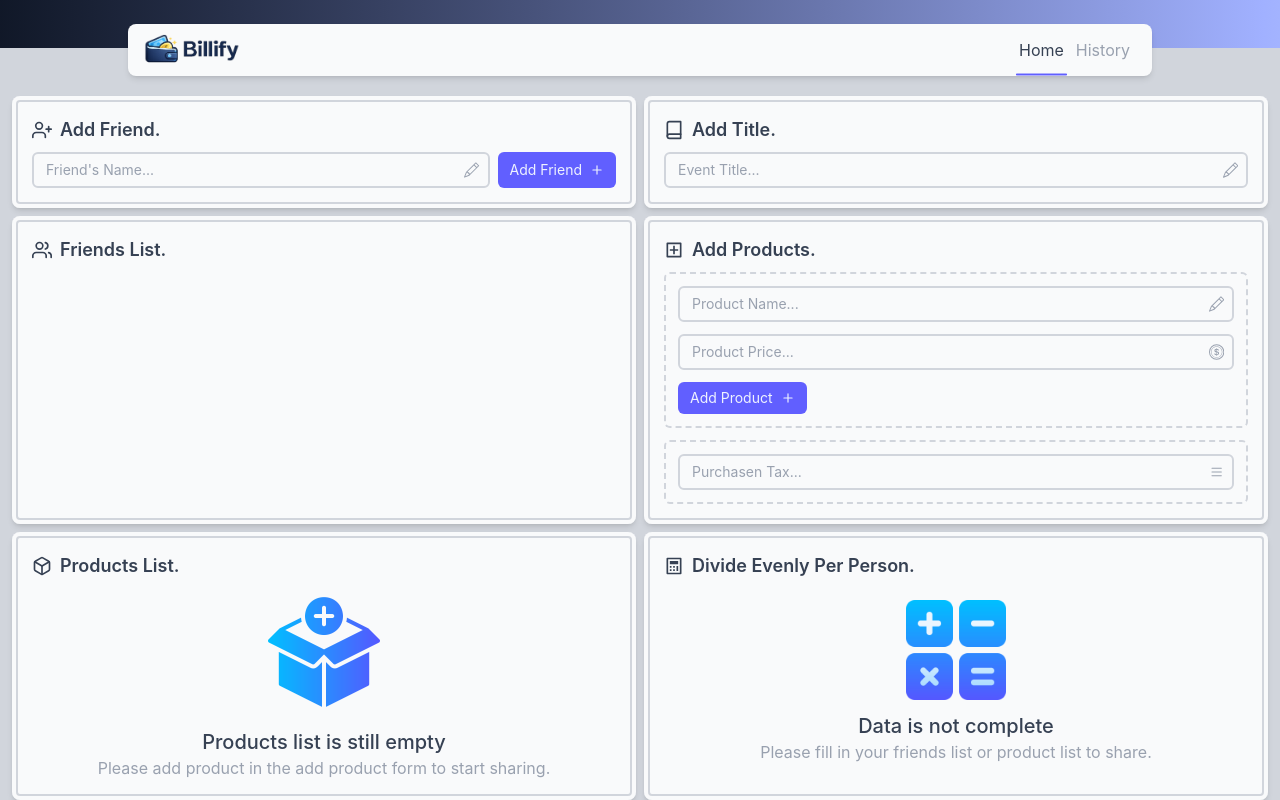
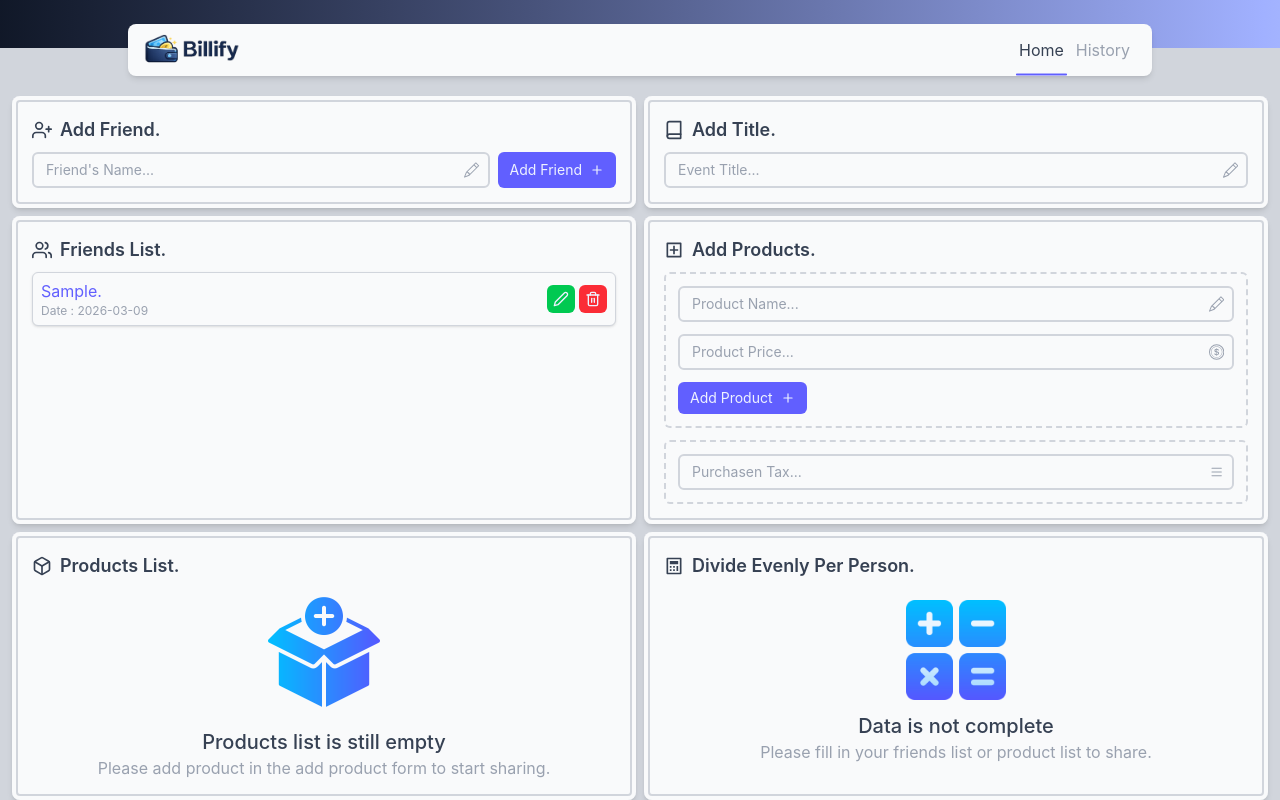
Before and after one commit to MazumalaAja/Billify-Web-FE, a React (Vite) app: page / in a window 1280 px wide. Both pictures are taken after typing "Sample" into the empty fields and a click on the button "Add Friend". Shown: the top 800 px of the page. Built offline with nearby package versions, Linux system fonts and the light colour scheme.

Commit message:
create add products logic

```diff
--- a/src/components/CustomButton.tsx
+++ b/src/components/CustomButton.tsx
@@ -11,11 +11,11 @@ interface ButtonProps {
 }
 
 // MY-CODE
-const CustomButton = ({label = "label",onClick,customStyle,Icon,disabled} : ButtonProps) => {
+const CustomButton = ({label,onClick,customStyle,Icon,disabled} : ButtonProps) => {
   return (
     <>
       <button disabled={disabled} onClick={onClick} className={`${customStyle && customStyle} bg-indigo-500 px-3 p-1.5 text-indigo-50 flex items-center text-nowrap duration-200 rounded-md capitalize gap-2 hover:opacity-80 cursor-pointer active:scale-98`}>
-        <span>{label}</span>
+        <span>{label && label}</span>
         {Icon && <Icon />}
        </button>
     </>
--- /dev/null
+++ b/src/components/CustomList.tsx
@@ -0,0 +1,29 @@
+// IMPORT
+import type { ReactNode } from "react";
+
+// TYPE
+interface PropsList {
+  data?:any[],
+  children?:(value:any,index:number) => ReactNode,
+  customStyle?:string
+}
+
+
+
+// MY-CODE
+const CustomList = ({data ,children , customStyle} : PropsList) => {
+  return (
+    <>
+      <ul className="flex flex-col gap-2">
+        {data?.map((value,index)=> (
+          <li className={`${customStyle && customStyle} bg-gray-50 border border-gray-300 rounded-md p-1.5 px-2`} key={index}>
+            {children?.(value,index)}
+          </li>
+        ))}
+      </ul>
+    </>
+  )
+}
+
+// EXPORT
+export default CustomList;
--- /dev/null
+++ b/src/functions/rupiah.ts
@@ -0,0 +1,12 @@
+// MY-CODE
+const Rupiah = (data:number) => {
+  let result = new Intl.NumberFormat("id-ID" ,{
+    style:"currency",
+    currency:"IDR",
+    maximumFractionDigits:0,
+  }).format(data)
+  return result;
+}
+
+// EXPORT
+export default Rupiah;
--- a/src/hooks/useHomePage.ts
+++ b/src/hooks/useHomePage.ts
@@ -23,6 +23,13 @@ type friendsType = {
   createdAt:string
 }
 
+type productsType = {
+  id:number,
+  name:string,
+  price:number,
+  createdAt:string
+}
+
 // MY-CODE
 const useHomePage = () => {
   // STATES
@@ -37,6 +44,10 @@ const useHomePage = () => {
   const [friends,setFriends] = useState<friendsType[]>(()=> {
     return getLocalData("friends" , [])
   });
+
+  const [products,setProducts] = useState<productsType[]>(()=> {
+    return getLocalData("products" , []);
+  })
 
   // GETLOCAL DATA
   function getLocalData (localKey:string,defaultValue:any) {
@@ -65,12 +76,20 @@ const useHomePage = () => {
         name:input.friendsName,
         items:[],
         createdAt:new Date().toISOString().split("T")[0]}]));
+        setInput(prev=> ({...prev,friendsName:""}))
+    } else {
+       setProducts(prev=> ([...prev,
+      {
+        id:Date.now(),
+        name:input.productsName,
+        price:Number(input.productsPrice),
+        createdAt:new Date().toISOString().split("T")[0]}]));
+        setInput(prev=> ({...prev,productsName:"" , productsPrice:""}))
     }
-    setInput(prev=> ({...prev,friendsName:""}))
   }
 
   // RETURN
-  return {input, friends, handleChange,handleClick}
+  return {input, products, friends, handleChange,handleClick}
 }
 
 // EXPORT
--- a/src/pages/homePage.tsx
+++ b/src/pages/homePage.tsx
@@ -1,5 +1,5 @@
 // IMPPORT
-import { FiBook, FiBox, FiPlus, FiUserPlus, FiUsers } from "react-icons/fi";
+import { FiBook, FiBox, FiEdit2, FiPlus, FiTrash2, FiUserPlus, FiUsers } from "react-icons/fi";
 import CustomInput from "../components/CustomInput";
 import CustomSection from "../components/customSection";
 import {BsCoin, BsList, BsPencil} from "react-icons/bs";
@@ -11,17 +11,23 @@ import devide from "../assets/images/calculator.png"
 import equal from "../assets/images/equal.png"
 import useHomePage from "../hooks/useHomePage";
 import { useEffect } from "react";
+import CustomList from "../components/CustomList";
+import Rupiah from "../functions/rupiah";
 
 // MY-CODE
 const HomePage = () => {
   // FUNCTIONS
-  const {input,friends,handleChange,handleClick} = useHomePage();
+  const {input,products,friends,handleChange,handleClick} = useHomePage();
 
   useEffect(()=> {
+    console.log(friends)
+    console.log(products)
     localStorage.setItem("friends" , JSON.stringify(friends));
+    localStorage.setItem("products" , JSON.stringify(products));
     localStorage.setItem("event" , JSON.stringify(input.event));
     localStorage.setItem("tax" , JSON.stringify(input.tax));
-  } ,[friends,input.event,input.tax])
+    // localStorage.clear();
+  } ,[friends,input.event,input.tax,products])
   return (
     <>
       <CustomSection Icon={FiUserPlus} title="Add Friend.">
@@ -44,27 +50,45 @@ const HomePage = () => {
       </CustomSection>
 
       <CustomSection customStyle={`p-4`} Icon={FiUsers} title="Friends List.">
-        <div className="flex items-center flex-col">
+        {friends.length < 1 && <div className="flex items-center flex-col">
           {/* ===== WHEN FRIENDS EMPTY */}
-          {friends.length < 1 && <div>
+          <div>
             <img className="w-40 mb-3" src={friendsphoto} alt="" />
-          </div>}
+          </div>
 
-          {friends.length < 1 && <div className="text-center">
+          <div className="text-center">
             <h2 className="text-base md:text-xl font-medium">Friends list is still empty</h2>
             <p className="text-xs lg:text-base text-gray-400">Please add friends in the add friends form to start sharing.</p>
-          </div>}
+          </div>
+        </div>}
 
-          {/* WHEN FRIENDS EXIST */}
+        {/* ===== WHEN FRIENDS EXIST OR FRIENDS LENGTH > 0 */}
+        {friends.length > 0 && <CustomList customStyle="shadow-sm" data={friends}>
+          {(value)=> (
+            <div className="flex justify-between items-center gap-2">
+              <div className="flex flex-col">
+                <h2 className="capitalize text-sm md:text-base text-indigo-500">{value.name}.</h2>
+                <small className="text-[0.6rem] md:text-xs text-gray-400">Date : {value.createdAt}</small>
+              </div>
 
-        </div>
+              <div className="flex gap-1 items-center">
+                <CustomButton customStyle="gap-0! p-1! md:p-1.5! bg-green-500!" Icon={FiEdit2} />
+                <CustomButton customStyle="gap-0! p-1! md:p-1.5! bg-red-500!" Icon={FiTrash2} />
+              </div>
+            </div>
+          )}
+        </CustomList>}
       </CustomSection>
 
       <CustomSection  Icon={RiAddBoxLine} title="Add Products.">
         <div className="space-y-3 p-3 border-2 mb-3 rounded-md border-dashed border-gray-300">
-          <CustomInput label="Product Name..." Icon={BsPencil} />
-          <CustomInput type="number" label="Product Price..." Icon={BsCoin} />
-           <CustomButton label="Add Product" Icon={FiPlus} customStyle={`text-xs! sm:text-sm! md:text-base justify-center w-full  sm:w-max!`} />
+          <CustomInput value={input.productsName} onChange={(e)=>{
+            handleChange("productsName",e.target.value);
+          }} label="Product Name..." Icon={BsPencil} />
+          <CustomInput value={input.productsPrice} onChange={(e)=> {
+            handleChange("productsPrice",e.target.value);
+          }} type="number" label="Product Price..." Icon={BsCoin} />
+           <CustomButton onClick={()=> handleClick("products")} label="Add Product" Icon={FiPlus} customStyle={`text-xs! sm:text-sm! md:text-base justify-center w-full  sm:w-max!`} />
         </div>
 
         <div className="space-y-3 p-3 border-2 rounded-md border-dashed border-gray-300">
@@ -75,7 +99,8 @@ const HomePage = () => {
       </CustomSection>
 
       <CustomSection Icon={FiBox} title="Products List.">
-         <div className="flex items-center flex-col">
+        {/* ===== WHEN PRODUCTS EMPTY */}
+         {products.length < 1 && <div className="flex items-center flex-col">
           <div>
             <img className="w-32 mb-3" src={productAdd} alt="" />
           </div>
@@ -84,7 +109,24 @@ const HomePage = () => {
             <h2 className="text-base md:text-xl font-medium">Products list is still empty</h2>
             <p className="text-xs lg:text-base text-gray-400">Please add product in the add product form to start sharing.</p>
           </div>
-        </div>
+        </div>}
+
+        {/* ===== WHEN PRODUCTS EXIST */}
+        {products.length > 0 && <CustomList customStyle="shadow-sm" data={products}>
+          {(value)=> (
+            <div className="flex justify-between items-center gap-2">
+              <div className="flex flex-col">
+                <h2 className="capitalize text-sm md:text-base text-indigo-500">{value.name}.</h2>
+                <small className="text-[0.6rem] md:text-xs text-gray-400">Price : {Rupiah(value.price)}</small>
+              </div>
+
+              <div className="flex gap-1 items-center">
+                <CustomButton customStyle="gap-0! p-1! md:p-1.5! bg-green-500!" Icon={FiEdit2} />
+                <CustomButton customStyle="gap-0! p-1! md:p-1.5! bg-red-500!" Icon={FiTrash2} />
+              </div>
+            </div>
+          )}
+        </CustomList>}
       </CustomSection>
 
       <CustomSection Icon={RiCalculatorLine} title="Divide Evenly Per Person.">
```
